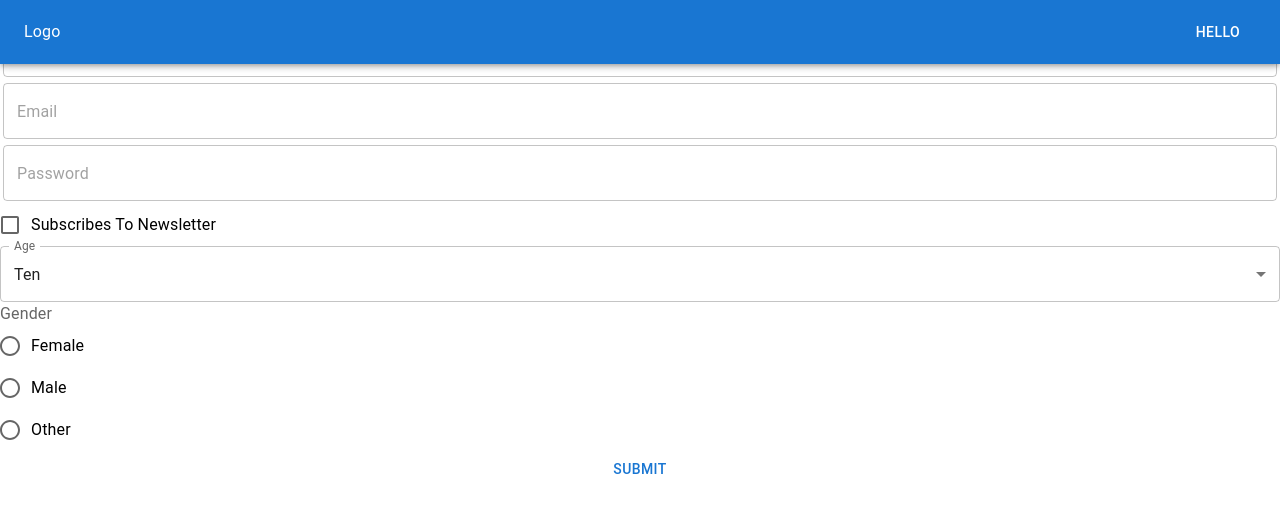
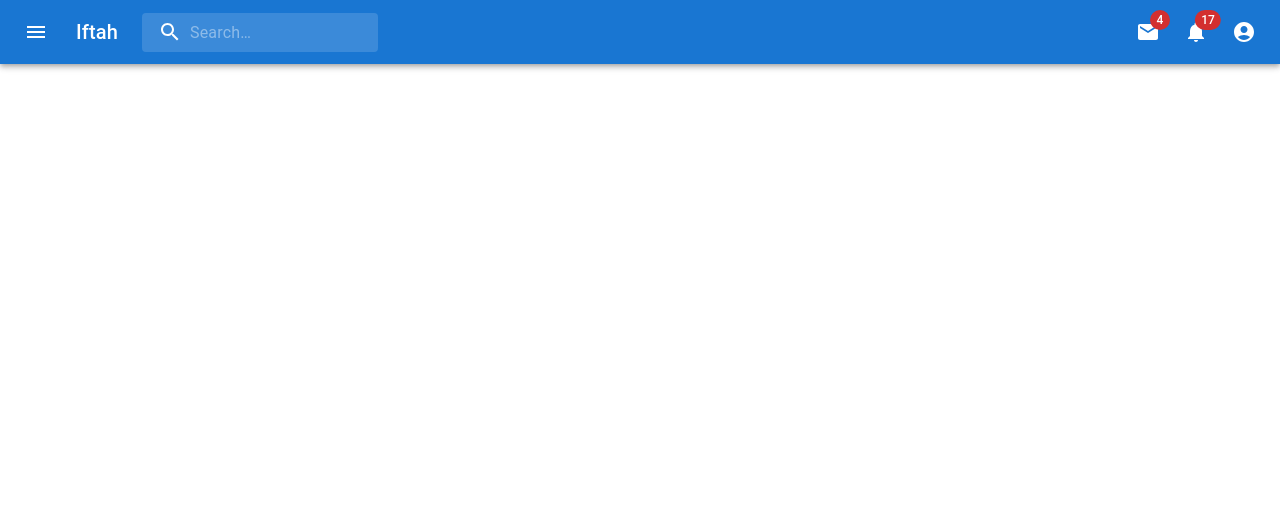
Before and after one commit to Balagha-2023/Iftah, a React (Create React App) app: page / in a window 1280 px wide. Shown: the top 512 px of the page. Built offline with nearby package versions, Linux system fonts and the light colour scheme.

Commit message:
Navbar Done

```diff
--- a/package.json
+++ b/package.json
@@ -5,7 +5,8 @@
   "dependencies": {
     "@emotion/react": "^11.11.1",
     "@emotion/styled": "^11.11.0",
-    "@mui/material": "^5.14.20",
+    "@mui/icons-material": "^5.15.0",
+    "@mui/material": "^5.15.0",
     "@testing-library/jest-dom": "^5.17.0",
     "@testing-library/react": "^13.4.0",
     "@testing-library/user-event": "^13.5.0",
--- a/src/App.js
+++ b/src/App.js
@@ -1,11 +1,11 @@
-import Form  from "./Form"
-import NavBar from "./NavigationBar";
+// import Form  from "./Form"
+// import NavBar from "./NavigationBar";
+import PrimarySearchAppBar from "./components/navbar/PrimarySearchAppBar"
 
 function App() {
   return (
     <div >
-      <NavBar/><br/>
-     <Form />
+     <PrimarySearchAppBar />
     </div>
   );
 }
--- a/src/NavigationBar/index.js
+++ /dev/null
@@ -1,16 +0,0 @@
-import { AppBar, Button, Toolbar, Typography } from '@mui/material'
-import React from 'react'
-
-const NavBar = () => {
-  return (
-    <AppBar>
-        <Toolbar>
-            <Typography> Logo</Typography>
-            <Button variant='"contained' sx={{marginLeft: "auto" }} color='warning'>Hello</Button>
-        </Toolbar>
-
-    </AppBar>
-  )
-}
-
-export default NavBar
--- /dev/null
+++ b/src/components/navbar/PrimarySearchAppBar.js
@@ -0,0 +1,233 @@
+import * as React from 'react';
+import { styled, alpha } from '@mui/material/styles';
+import AppBar from '@mui/material/AppBar';
+import Box from '@mui/material/Box';
+import Toolbar from '@mui/material/Toolbar';
+import IconButton from '@mui/material/IconButton';
+import Typography from '@mui/material/Typography';
+import InputBase from '@mui/material/InputBase';
+import Badge from '@mui/material/Badge';
+import MenuItem from '@mui/material/MenuItem';
+import Menu from '@mui/material/Menu';
+import MenuIcon from '@mui/icons-material/Menu';
+import SearchIcon from '@mui/icons-material/Search';
+import AccountCircle from '@mui/icons-material/AccountCircle';
+import MailIcon from '@mui/icons-material/Mail';
+import NotificationsIcon from '@mui/icons-material/Notifications';
+import MoreIcon from '@mui/icons-material/MoreVert';
+
+const Search = styled('div')(({ theme }) => ({
+  position: 'relative',
+  borderRadius: theme.shape.borderRadius,
+  backgroundColor: alpha(theme.palette.common.white, 0.15),
+  '&:hover': {
+    backgroundColor: alpha(theme.palette.common.white, 0.25),
+  },
+  marginRight: theme.spacing(2),
+  marginLeft: 0,
+  width: '100%',
+  [theme.breakpoints.up('sm')]: {
+    marginLeft: theme.spacing(3),
+    width: 'auto',
+  },
+}));
+
+const SearchIconWrapper = styled('div')(({ theme }) => ({
+  padding: theme.spacing(0, 2),
+  height: '100%',
+  position: 'absolute',
+  pointerEvents: 'none',
+  display: 'flex',
+  alignItems: 'center',
+  justifyContent: 'center',
+}));
+
+const StyledInputBase = styled(InputBase)(({ theme }) => ({
+  color: 'inherit',
+  '& .MuiInputBase-input': {
+    padding: theme.spacing(1, 1, 1, 0),
+    // vertical padding + font size from searchIcon
+    paddingLeft: `calc(1em + ${theme.spacing(4)})`,
+    transition: theme.transitions.create('width'),
+    width: '100%',
+    [theme.breakpoints.up('md')]: {
+      width: '20ch',
+    },
+  },
+}));
+
+export default function PrimarySearchAppBar() {
+  const [anchorEl, setAnchorEl] = React.useState(null);
+  const [mobileMoreAnchorEl, setMobileMoreAnchorEl] = React.useState(null);
+
+  const isMenuOpen = Boolean(anchorEl);
+  const isMobileMenuOpen = Boolean(mobileMoreAnchorEl);
+
+  const handleProfileMenuOpen = (event) => {
+    setAnchorEl(event.currentTarget);
+  };
+
+  const handleMobileMenuClose = () => {
+    setMobileMoreAnchorEl(null);
+  };
+
+  const handleMenuClose = () => {
+    setAnchorEl(null);
+    handleMobileMenuClose();
+  };
+
+  const handleMobileMenuOpen = (event) => {
+    setMobileMoreAnchorEl(event.currentTarget);
+  };
+
+  const menuId = 'primary-search-account-menu';
+  const renderMenu = (
+    <Menu
+      anchorEl={anchorEl}
+      anchorOrigin={{
+        vertical: 'top',
+        horizontal: 'right',
+      }}
+      id={menuId}
+      keepMounted
+      transformOrigin={{
+        vertical: 'top',
+        horizontal: 'right',
+      }}
+      open={isMenuOpen}
+      onClose={handleMenuClose}
+    >
+      <MenuItem onClick={handleMenuClose}>Profile</MenuItem>
+      <MenuItem onClick={handleMenuClose}>My account</MenuItem>
+    </Menu>
+  );
+
+  const mobileMenuId = 'primary-search-account-menu-mobile';
+  const renderMobileMenu = (
+    <Menu
+      anchorEl={mobileMoreAnchorEl}
+      anchorOrigin={{
+        vertical: 'top',
+        horizontal: 'right',
+      }}
+      id={mobileMenuId}
+      keepMounted
+      transformOrigin={{
+        vertical: 'top',
+        horizontal: 'right',
+      }}
+      open={isMobileMenuOpen}
+      onClose={handleMobileMenuClose}
+    >
+      <MenuItem>
+        <IconButton size="large" aria-label="show 4 new mails" color="inherit">
+          <Badge badgeContent={4} color="error">
+            <MailIcon />
+          </Badge>
+        </IconButton>
+        <p>Messages</p>
+      </MenuItem>
+      <MenuItem>
+        <IconButton
+          size="large"
+          aria-label="show 17 new notifications"
+          color="inherit"
+        >
+          <Badge badgeContent={17} color="error">
+            <NotificationsIcon />
+          </Badge>
+        </IconButton>
+        <p>Notifications</p>
+      </MenuItem>
+      <MenuItem onClick={handleProfileMenuOpen}>
+        <IconButton
+          size="large"
+          aria-label="account of current user"
+          aria-controls="primary-search-account-menu"
+          aria-haspopup="true"
+          color="inherit"
+        >
+          <AccountCircle />
+        </IconButton>
+        <p>Profile</p>
+      </MenuItem>
+    </Menu>
+  );
+
+  return (
+    <Box sx={{ flexGrow: 1 }}>
+      <AppBar position="static">
+        <Toolbar>
+          <IconButton
+            size="large"
+            edge="start"
+            color="inherit"
+            aria-label="open drawer"
+            sx={{ mr: 2 }}
+          >
+            <MenuIcon />
+          </IconButton>
+          <Typography
+            variant="h6"
+            noWrap
+            component="div"
+            sx={{ display: { xs: 'none', sm: 'block' } }}
+          >
+            Iftah
+          </Typography>
+          <Search>
+            <SearchIconWrapper>
+              <SearchIcon />
+            </SearchIconWrapper>
+            <StyledInputBase
+              placeholder="Search…"
+              inputProps={{ 'aria-label': 'search' }}
+            />
+          </Search>
+          <Box sx={{ flexGrow: 1 }} />
+          <Box sx={{ display: { xs: 'none', md: 'flex' } }}>
+            <IconButton size="large" aria-label="show 4 new mails" color="inherit">
+              <Badge badgeContent={4} color="error">
+                <MailIcon />
+              </Badge>
+            </IconButton>
+            <IconButton
+              size="large"
+              aria-label="show 17 new notifications"
+              color="inherit"
+            >
+              <Badge badgeContent={17} color="error">
+                <NotificationsIcon />
+              </Badge>
+            </IconButton>
+            <IconButton
+              size="large"
+              edge="end"
+              aria-label="account of current user"
+              aria-controls={menuId}
+              aria-haspopup="true"
+              onClick={handleProfileMenuOpen}
+              color="inherit"
+            >
+              <AccountCircle />
+            </IconButton>
+          </Box>
+          <Box sx={{ display: { xs: 'flex', md: 'none' } }}>
+            <IconButton
+              size="large"
+              aria-label="show more"
+              aria-controls={mobileMenuId}
+              aria-haspopup="true"
+              onClick={handleMobileMenuOpen}
+              color="inherit"
+            >
+              <MoreIcon />
+            </IconButton>
+          </Box>
+        </Toolbar>
+      </AppBar>
+      {renderMobileMenu}
+      {renderMenu}
+    </Box>
+  );
+}
```
Also changed, not shown: src/reportWebVitals.js (deleted, +0 -13 lines), 1 other file (tests, documents, lock files or other folders).
